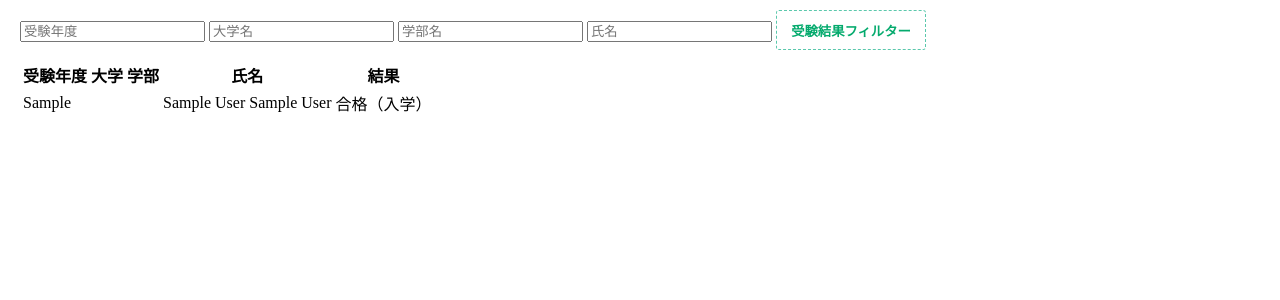
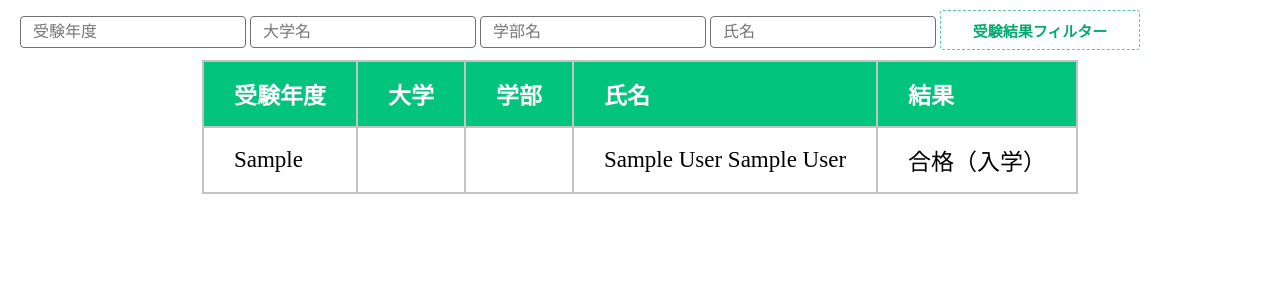
Before and after one commit to k4pu/admission_exam, a Django app: page /admission_exam_db/admission_exam/ in a window 1280 px wide. Shown: the part 101-401 px from the top of the page. Run offline with Django 5.2, Linux system fonts and the light colour scheme; a user stored in the database is signed in; tables that the repository leaves empty hold one stand-in row (values such as "Sample post"); some libraries are stand-ins or nearby versions.

Commit message:
modified css.

```diff
--- a/admission_exam_db/models.py
+++ b/admission_exam_db/models.py
@@ -113,9 +113,9 @@ class StudentAdmissionExam(models.Model):
         is_new = self.pk is None  # 既存のデータであればpkが存在
 
         # result_categoryの設定
-        if self.result in [key for key, _ in PASSED_CHOICES]:
+        if self.result in [key for key, _ in self.PASSED_CHOICES]:
             self.result_status = 'P'
-        elif self.result in [key for key, _ in REJECTED_CHOICES]:
+        elif self.result in [key for key, _ in self.REJECTED_CHOICES]:
             self.result_status = 'R'
         else:
             self.result_status = 'Y'
--- a/admission_exam_db/static/admission_exam_db/css/style.css
+++ b/admission_exam_db/static/admission_exam_db/css/style.css
@@ -45,6 +72,46 @@ h2 {
 }
 h2.university-faculty-name{
   margin-top:20px;
+}
+
+th, td {
+    padding: 15px 30px;
+    font-size: 23px;
+    text-align: left;
+    border: 2px, #c3c3c3, solid;
+    border-collapse: collapse;
+}
+
+th {
+  background-color: #02c47d;
+  color: white;
+}
+
+table {
+    margin: auto;
+    border-collapse: collapse;
+}
+
+.table-striped tr:nth-child(even) {
+    background-color: #e3e3e3;
+}
+
+.table-striped tr:nth-child(odd):hover {
+    background-color: #efefef;
+}
+
+.table-striped tr:nth-child(even):hover {
+    background-color: #d3d3d3;
+}
+
+input[type="number"],
+input[type="text"] {
+    font-family: inherit;
+    font-size: inherit;
+    border-radius: .25rem;
+    border: 1px solid #707070;
+    outline: none;
+    padding: 0.375em 0.75em;
 }
 
 /* Form用 */
@@ -287,10 +342,11 @@ h2.university-faculty-name{
 .modal-open{
   margin: 10px 0;
   font-weight: bold;
+  font-size: 15px;
   color: #04AA6D;
   background: #fff;
   border-radius: 3px;
-  width: 150px;
+  width: 200px;
   height: 40px;
   border: dashed 1px #5bc8ac;
   cursor: pointer;
--- a/admission_exam_db/templates/admission_exam_db/base.html
+++ b/admission_exam_db/templates/admission_exam_db/base.html
@@ -5,7 +5,6 @@
     <meta name="viewport" content="width=device=width, initial-scale=1.0">
     {% load static %}
     <link rel="stylesheet" href="{% static 'admission_exam_db/css/style.css' %}" type="text/css">
-    <!-- <link rel="stylesheet" href="https://stackpath.bootstrapcdn.com/bootstrap/4.5.2/css/bootstrap.min.css"> -->
     {% block head %}
     <!-- 子テンプレートがここにヘッダ要素を挿入する -->
     {% endblock %}
--- a/docker-compose.yml
+++ b/docker-compose.yml
@@ -20,7 +20,7 @@ services:
       - .:/app
       - static_data:/app/staticfiles
     # ports: # debug用
-      # - "8000:8000" # debug用
+    #   - "8000:8000" # debug用
     depends_on:
       - db
     networks:
```
Also changed, not shown: other parts of admission_exam_db/static/admission_exam_db/css/style.css (+43 -23 lines), admission_exam_db/templates/admission_exam_db/admission_exam.html (+9 -15 lines).
